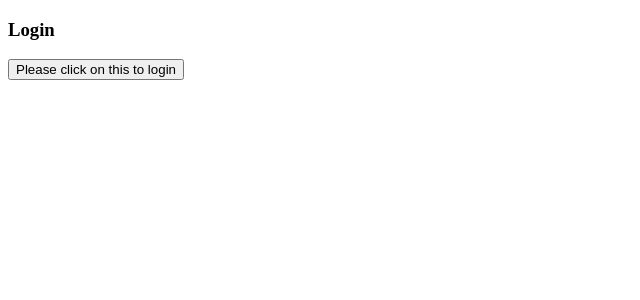
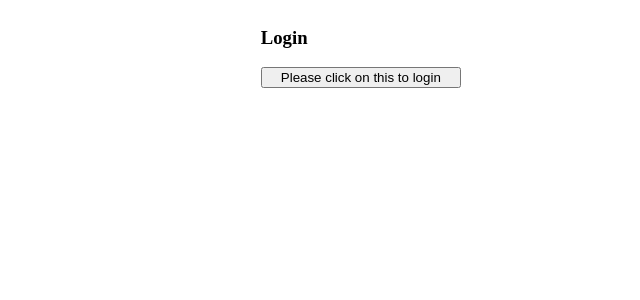
Before and after one commit to jchy/Unit_4_Codind_evalution, a React (Create React App) app: page / in a window 1280 px wide. Shown: the top 300 px of the page, without its empty margins (0-640 px from the left). Built offline with nearby package versions, Linux system fonts and the light colour scheme.

Commit message:
Every bug is fixed

```diff
--- a/src/pages/Login.jsx
+++ b/src/pages/Login.jsx
@@ -9,9 +9,20 @@ function Login() {
     dispatch(action);
   };
   return (
-    <div>
+    <div
+      style={{
+        display: "flex",
+        justifyContent: "center",
+        flexDirection: "column",
+        marginLeft: "20%"
+      }}
+    >
       <h3>Login</h3>
-      <button onClick={handleAdd}>Please click on this to login</button>
+      <div>
+        <button onClick={handleAdd} style={{ width: "200px" }}>
+          Please click on this to login
+        </button>
+      </div>
     </div>
   );
 }
```
